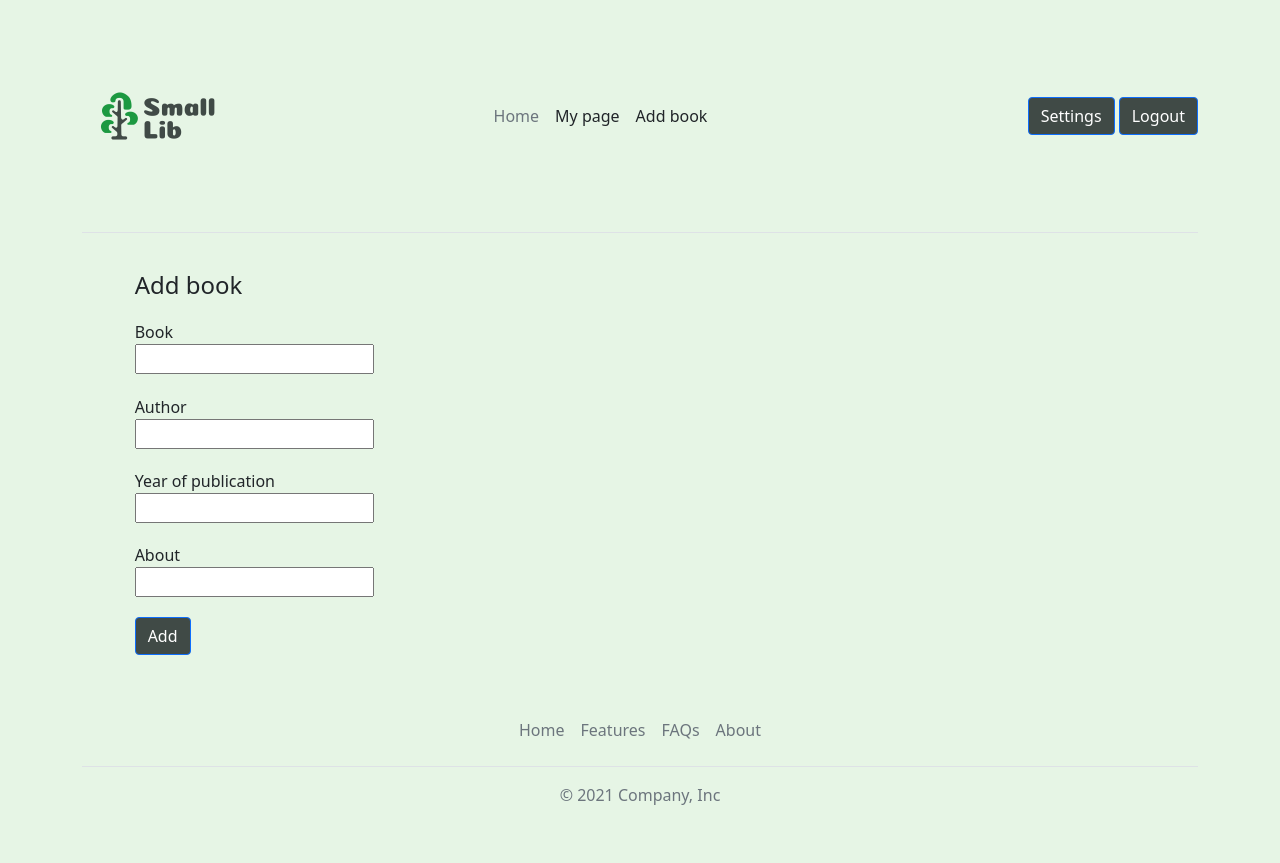
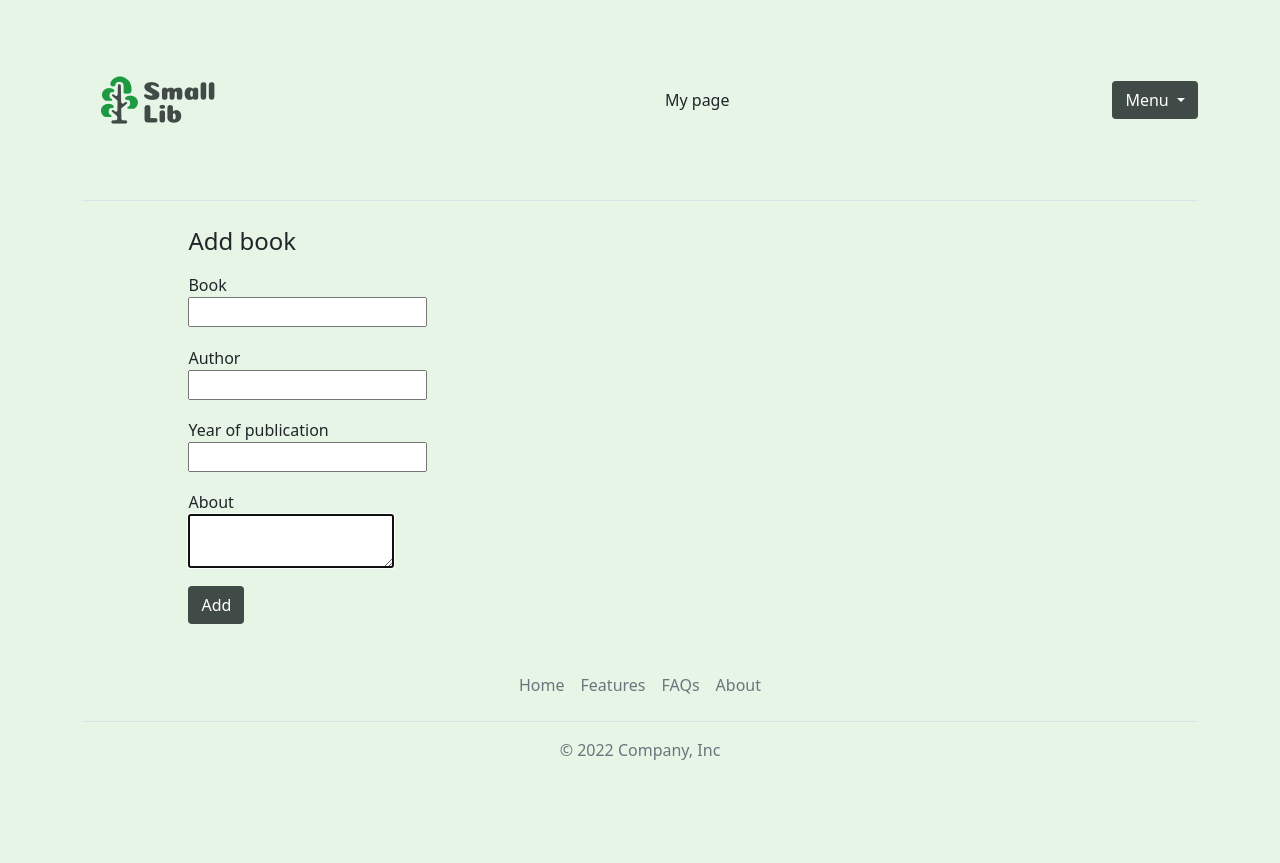
Before and after one commit to vladibuyanov/small_lib, a Flask app: page /book/add in a window 1280 px wide. After the commit the page ends 760 px from the top, so only its background shows below. Run offline with Flask 2, Linux system fonts and the light colour scheme; the visitor is signed in with stand-in values (Sample User, id 1); data comes from the database, SQL or seed files in the repository; both versions use the stored data as it was after the commit; parts of the project's set-up code (start-up, migrations or seed data) failed here and were passed over.

Commit message:
Ver. 24/05

```diff
--- a/myapp/routes/book.py
+++ b/myapp/routes/book.py
@@ -27,9 +27,9 @@ def book_add():
         except Warning:
             db.session.rollback()
             flash('Something is going wrong')
-            return render_template('add.html')
+            return render_template('book/add.html')
     else:
-        return render_template('add.html')
+        return render_template('book/add.html')
 
 
 @book.route('/book/change_info/<int:book_page_id>', methods=['GET', 'POST'])
@@ -47,8 +47,8 @@ def change_info(book_page_id):
         except Warning:
             db.session.rollback()
             flash('Something going wrong')
-            return render_template('change_book_info.html', book_for_change=book_for_change)
-    return render_template('change_book_info.html', book_for_change=book_for_change)
+            return render_template('book/change_info.html', book_for_change=book_for_change)
+    return render_template('book/change_info.html', book_for_change=book_for_change)
 
 
 @book.route('/book/give/<int:book_page_id>', methods=['GET', 'POST'])
@@ -66,8 +66,8 @@ def give(book_page_id):
         except Warning:
             db.session.rollback()
             flash('Something going wrong')
-            return render_template('give_book.html')
-    return render_template('give_book.html')
+            return render_template('book/give.html')
+    return render_template('book/give.html')
 
 
 @book.route('/book/give_back/<int:book_page_id>')
--- a/myapp/static/css/style.css
+++ b/myapp/static/css/style.css
@@ -5,25 +5,20 @@ a {
     text-decoration: none;
     color: black;
 }
-.btn-primary {
+/* Buttons */
+.btn {
+    color: white;
     background-color: #404A46;
     border_color: white;
+}
+.a-buttons {
+    text-decoration: none;
+    color: white;
 }
 .btn-outline-primary {
     border-color: #404A46;
 }
 
-/* Inputs */
-.input{
-    margin: 2% 0;
-    display: flex;
-    flex-direction: column;
-    align-items: flex-start;
-}
-/* Books */
-.for_book {
-    margin: 0 8%;
-}
 
 /* Main page */
 .users {
@@ -34,11 +29,15 @@ a {
     flex-direction: row;
 }
 .user-card {
+    margin: 2% 5%;
+    display: flex;
+    flex-direction: column;
+    align-items: start;
 }
 
 /* User page */
 .main{
-    margin: 3% 3%;
+    margin: 2% 8%;
 }
 .user-name-name {
     margin: 0 12%;
@@ -46,13 +45,13 @@ a {
     justify-content: start;
 }
 .books {
-    margin: 0 10%;
+    margin: 2% 10%;
     display: flex;
     flex-wrap: wrap;
     justify-content: space-between;
 }
 .book {
-    width: 35%;
+    width: 45%;
     margin: 2% 2%;
     border: 2px solid;
     border-radius: 5% 5%;
@@ -60,14 +59,20 @@ a {
 .book-card {
     margin: 5% 3%;
     display: flex;
-    flex-direction: row;
+    flex-direction: column;
     flex-wrap: wrap;
 }
 .books-text {
-}
-.book-buttons {
-    color: white;
+
 }
 
-/* Add book */
-/* Change book */
+/* Pages */
+.pages-main{
+    margin: 0 8%;
+}
+.input{
+    margin: 2% 0;
+    display: flex;
+    flex-direction: column;
+    align-items: flex-start;
+}
--- a/myapp/templates/admin/dashboard_index.html
+++ b/myapp/templates/admin/dashboard_index.html
@@ -5,7 +5,7 @@
     <h3> Admin panel for Small Lib</h3>
     <ul>
         <li><a href="/">Go back</a></li>
-        <li><a href="/user_log/logout">Logout</a></li>
+        <li><a href="/logout">Logout</a></li>
     </ul>
 
 {% endblock body %}
--- a/myapp/templates/base.html
+++ b/myapp/templates/base.html
@@ -13,34 +13,45 @@
 <body>
 <header>
     <div class="container">
-        <header class="d-flex flex-wrap align-items-center justify-content-between py-3 mb-4 border-bottom">
-            <a href="/"><img src= "../static/img/logo.png" width="200" height="200"></a>
+        <header class="d-flex flex-wrap align-items-center justify-content-between mb-4 border-bottom">
+            <a href="/"><img src= "../static/img/logo.png" width="200" height="200" alt="Small Lib"></a>
             <ul class="nav col-12 col-md-auto mb-2 justify-content-center mb-md-0">
-                <li><a href="/" class="nav-link px-2 link-secondary">Home</a></li>
               {% if current_user.is_authenticated %}
                 <li><a href="/user/{{ current_user.id }}" class="nav-link px-2 link-dark">My page</a></li>
-                <li><a href="/book/add" class="nav-link px-2 link-dark">Add book</a></li>
               {% endif %}
             </ul>
 
             {% if current_user.is_authenticated %}
-              <div class="col-md-3 text-end">
-                  <button type="button" class="btn btn-primary">
-                      <a href="/user/user_settings/{{ current_user.id }}" style="color: white;">Settings</a>
+                <!--<div class="text-end">
+                    <button type="button" class="btn">
+                        <a href="/add_book" style="color: white;">Add book</a>
+                    </button>
+                    <button type="button" class="btn">
+                        <a href="/user/user_settings/{{ current_user.id }}" style="color: white;">Settings</a>
+                    </button>
+                    <button type="button" class="btn">
+                        <a href="/logout" style="color: white;">Logout</a>
+                    </button>
+                </div>-->
+                <div class="dropdown">
+                  <button class="btn dropdown-toggle" type="button" id="dropdown" data-bs-toggle="dropdown" aria-expanded="false">
+                    Menu
                   </button>
-                  <button type="button" class="btn btn-primary">
-                      <a href="/user_log/logout" style="color: white;">Logout</a>
-                  </button>
-              </div>
+                  <ul class="dropdown-menu" aria-labelledby="dropdown">
+                    <li><a class="dropdown-item" href="/book/add">Add book</a></li>
+                    <li><a class="dropdown-item" href="/user/user_settings/{{ current_user.id }}">Settings</a></li>
+                    <li><a class="dropdown-item" href="/logout">Logout</a></li>
+                  </ul>
+                </div>
            {% endif %}
 
            {% if not current_user.is_authenticated %}
                <div class="col-md-3 text-end">
-                  <button type="button" class="btn btn-outline-primary me-2">
-                      <a href="/user_log/login">Login</a>
+                  <button type="button" class="btn">
+                      <a href="/login" style="color: white;">Login</a>
                   </button>
-                  <button type="button" class="btn btn-primary">
-                    <a href="/registration" style="color: white;">Sign-up</a>
+                  <button type="button" class="btn">
+                      <a href="/registration" style="color: white;">Sign-up</a>
                   </button>
                </div>
            {% endif %}
@@ -61,9 +72,15 @@
           <li class="nav-item"><a href="#" class="nav-link px-2 text-muted">FAQs</a></li>
           <li class="nav-item"><a href="#" class="nav-link px-2 text-muted">About</a></li>
         </ul>
-        <p class="text-center text-muted">© 2021 Company, Inc</p>
+        <p class="text-center text-muted">© 2022 Company, Inc</p>
       </footer>
     </div>
 </footer>
+
+<!-- jQuery -->
+<!--<script src="https://ajax.googleapis.com/ajax/libs/jquery/3.1.0/jquery.min.js"></script>-->
+<!-- JavaScript Bundle with Popper -->
+<script src="https://cdn.jsdelivr.net/npm/bootstrap@5.2.0-beta1/dist/js/bootstrap.bundle.min.js" integrity="sha384-pprn3073KE6tl6bjs2QrFaJGz5/SUsLqktiwsUTF55Jfv3qYSDhgCecCxMW52nD2" crossorigin="anonymous"></script>
+
 </body>
 </html>
--- a/myapp/templates/add.html
+++ b/myapp/templates/book/add.html
@@ -1,16 +1,16 @@
 {% extends "base.html" %}
 
 {% block content %}
-   <div class="for_book">
+   <div class="pages-main">
         <h4>Add book</h4>
-            <form method="post">
-                <div class="input">
+       <form method="post">
+           <div class="input">
                     <label for="book">Book</label>
-                    <input type="text" name="book" id="book">
+                    <input required type="text" name="book" id="book">
                 </div>
                 <div class="input">
                     <label for="author">Author</label>
-                    <input type="text" name="author" id="author">
+                    <input required type="text" name="author" id="author">
                 </div>
                 <div class="input">
                     <label for="year_of_publication">Year of publication</label>
@@ -18,12 +18,13 @@
                 </div>
                 <div class="input">
                     <label for="about">About</label>
-                    <input type="text" name="about" id="about">
+                    <textarea type="text" name="about" id="about" autofocus></textarea>
                 </div>
                 {% for msg in get_flashed_messages(True) %}
                     <div class="flash">{{ msg[1] }}
                 {% endfor %}
-                <button class="btn btn-primary" type="submit">Add</button>
-            </form>
+                <button class="btn" type="submit">Add</button>
+           </div>
+       </form>
     </div>
 {% endblock %}
--- a/myapp/templates/give_book.html
+++ b/myapp/templates/book/give.html
@@ -6,10 +6,10 @@
     <form method="post">
         <div>
             <div class="input">
-                <label for="give_book_to_email">Email</label>
-                <input type="text" name="give_book_to_email" id="give_book_to_email" placeholder="Enter email">
+                <label for="give_book_to_email">Write email of you're friend</label>
+                <input type="text" required name="give_book_to_email" id="give_book_to_email" placeholder="Email">
             </div>
-            <button class="btn btn-outline-primary" type="submit">Give!</button>
+            <button class="btn" type="submit">Give!</button>
             {% for msg in get_flashed_messages(True) %}
                 <div class="flash">{{ msg[1] }}</div> <br>
             {% endfor %}
--- a/myapp/templates/index.html
+++ b/myapp/templates/index.html
@@ -4,7 +4,9 @@
 <div class="users">
     {% for user in user_res %}
         <div class="user-card">
-            <h4><a href='/user/{{ user.id }}'>{{ user.name }}</a></h4>
+            <div>
+                <h3><a href='/user/{{ user.id }}'>{{ user.name }}</a></h3>
+            </div>
             <div class="user-books">
                 {% for book in books_res %}
                     {% if book.user_id == user.id %}
```
Also changed, not shown: myapp/__init__.py (+4 -4 lines), myapp/routes/user.py (+8 -5 lines), myapp/templates/admin.html (deleted, +0 -45 lines), myapp/templates/book/change_info.html (added, +30 -0 lines), myapp/templates/change_book_info.html (deleted, +0 -33 lines), myapp/templates/login.html (+5 -5 lines), myapp/templates/registration.html (+4 -4 lines), myapp/templates/user/user_page.html (renamed from myapp/templates/user_page.html, +8 -12 lines), myapp/templates/user/user_settings.html (added, +28 -0 lines), myapp/templates/user_settings.html (deleted, +0 -27 lines), myapp/small-lib.db.
